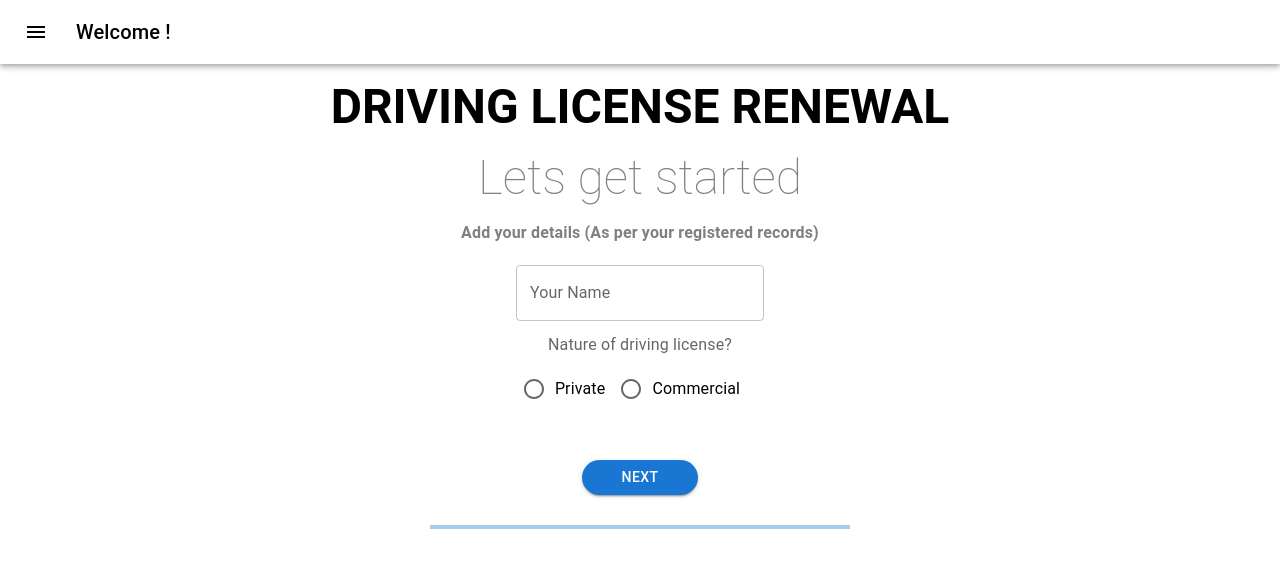
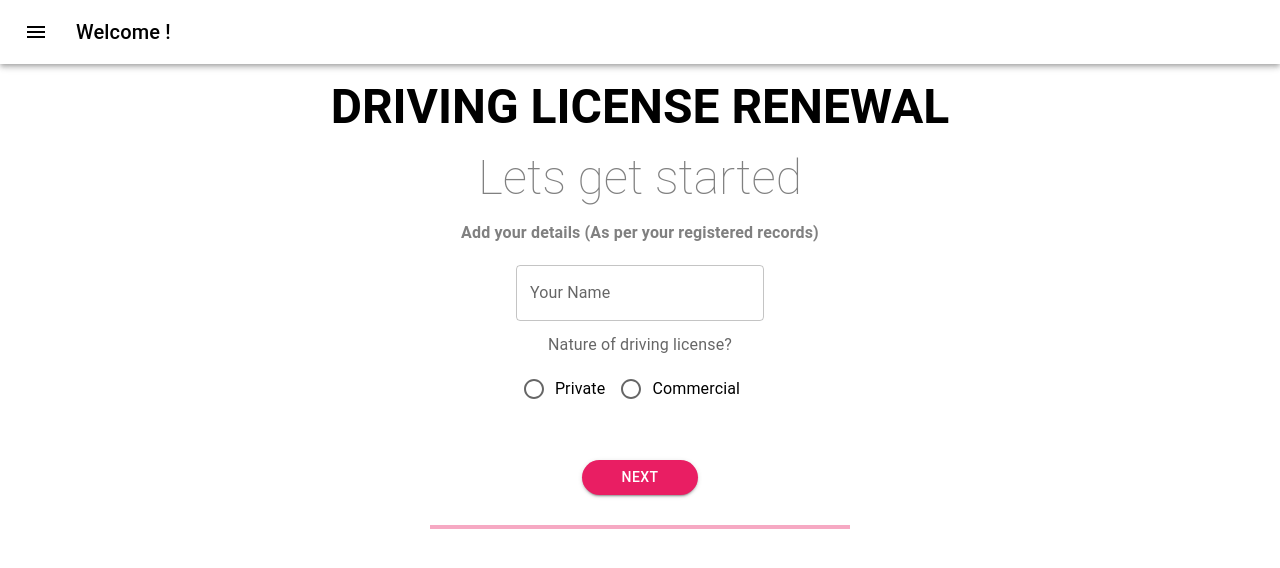
Before and after one commit to shrish-sharma-git/progress-form, a React (Create React App) app: page / in a window 1280 px wide. Shown: the top 568 px of the page. Built offline with nearby package versions, Linux system fonts and the light colour scheme.

Commit message:
CHanged Theme Palette

```diff
--- a/src/App.js
+++ b/src/App.js
@@ -1,15 +1,25 @@
-import { Box } from "@mui/material";
+import { Box, createTheme } from "@mui/material";
 import Header from "./components/Header";
 import MainForm from "./components/MainForm";
 import Navbar from "./components/Navbar";
+import {pink} from '@mui/material/colors';
+import { ThemeProvider } from "@emotion/react";
+
+const theme = createTheme({
+  palette: {
+    primary: pink
+  }
+});
 
 function App() {
   return (
-    <Box>
-      <Navbar />
-      <Header />
-      <MainForm />
-    </Box>
+    <ThemeProvider theme={theme}>
+      <Box>
+        <Navbar />
+        <Header />
+        <MainForm />
+      </Box>
+    </ThemeProvider>
   );
 }
 
```
